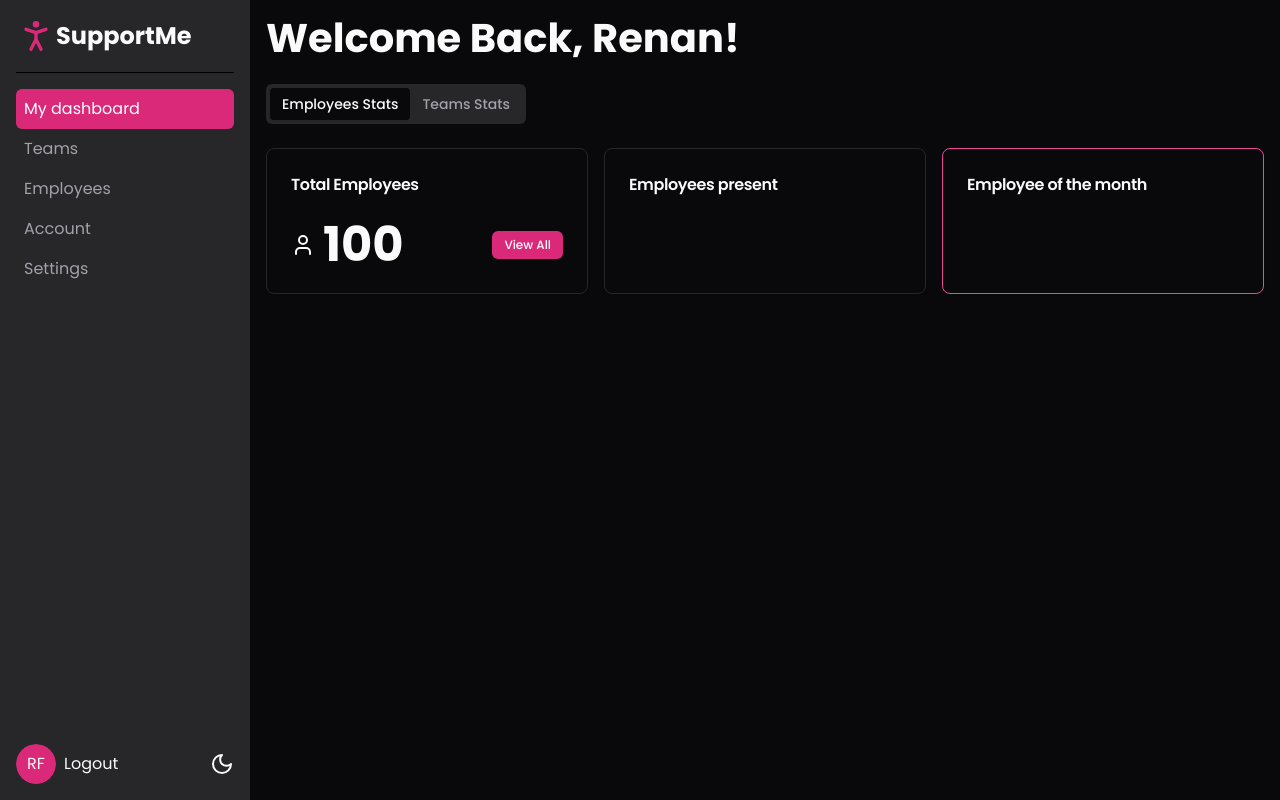
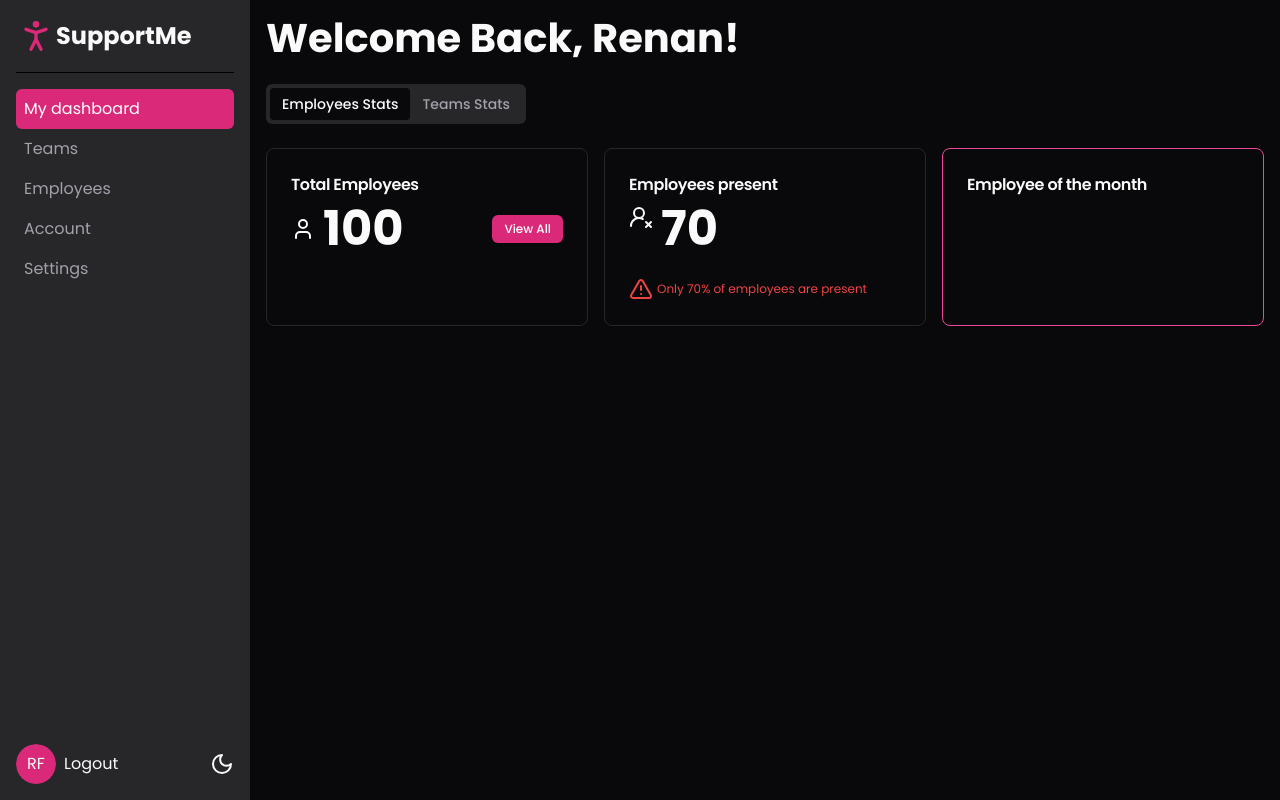
Before and after one commit to RRFayad/Shadcn, a Next.js app in the folder support-me-app/: page /dashboard in a window 1280 px wide. Built offline with nearby package versions, Linux system fonts and the light colour scheme.

Commit message:
S06(Dashboard Page): 33. Add the employees present card content

```diff
--- a/support-me-app/src/app/dashboard/components/employees-stats.tsx
+++ b/support-me-app/src/app/dashboard/components/employees-stats.tsx
@@ -1,13 +1,28 @@
 import { Button } from "@/components/ui/button";
-import { Card, CardContent, CardHeader, CardTitle } from "@/components/ui/card";
-import { UserIcon } from "lucide-react";
+import {
+  Card,
+  CardContent,
+  CardFooter,
+  CardHeader,
+  CardTitle,
+} from "@/components/ui/card";
+import {
+  AlertTriangleIcon,
+  BadgeCheckIcon,
+  UserCheck2Icon,
+  UserIcon,
+  UserRoundXIcon,
+} from "lucide-react";
 import Link from "next/link";
 
 function EmployeesStats() {
+  const totalEmployees = 100;
+  const employeesPresent = 70;
+
   return (
     <div className="grid gap-4 lg:grid-cols-3">
       <Card>
-        <CardHeader>
+        <CardHeader className="pb-2">
           <CardTitle className="text-base">Total Employees</CardTitle>
         </CardHeader>
         <CardContent className="flex items-center justify-between">
@@ -22,13 +37,36 @@ function EmployeesStats() {
           </div>
         </CardContent>
       </Card>
+
       <Card>
-        <CardHeader>
+        <CardHeader className="pb-2">
           <CardTitle className="text-base">Employees present</CardTitle>
         </CardHeader>
+        <CardContent>
+          <div className="flex gap-2">
+            {employeesPresent > 75 ? <UserCheck2Icon /> : <UserRoundXIcon />}
+            <div className="text-5xl font-bold">{employeesPresent}</div>
+          </div>
+        </CardContent>
+        <CardFooter>
+          {(employeesPresent / totalEmployees) * 100 > 75 ? (
+            <span className="flex items-center gap-1 text-xs text-green-500">
+              <BadgeCheckIcon />
+              {(employeesPresent / totalEmployees) * 100}% of employees are
+              present
+            </span>
+          ) : (
+            <span className="flex items-center gap-1 text-xs text-red-500">
+              <AlertTriangleIcon />
+              Only {(employeesPresent / totalEmployees) * 100}% of employees are
+              present
+            </span>
+          )}
+        </CardFooter>
       </Card>
+
       <Card className="border-pink-500">
-        <CardHeader>
+        <CardHeader className="pb-2">
           <CardTitle className="text-base">Employee of the month</CardTitle>
         </CardHeader>
       </Card>
```
